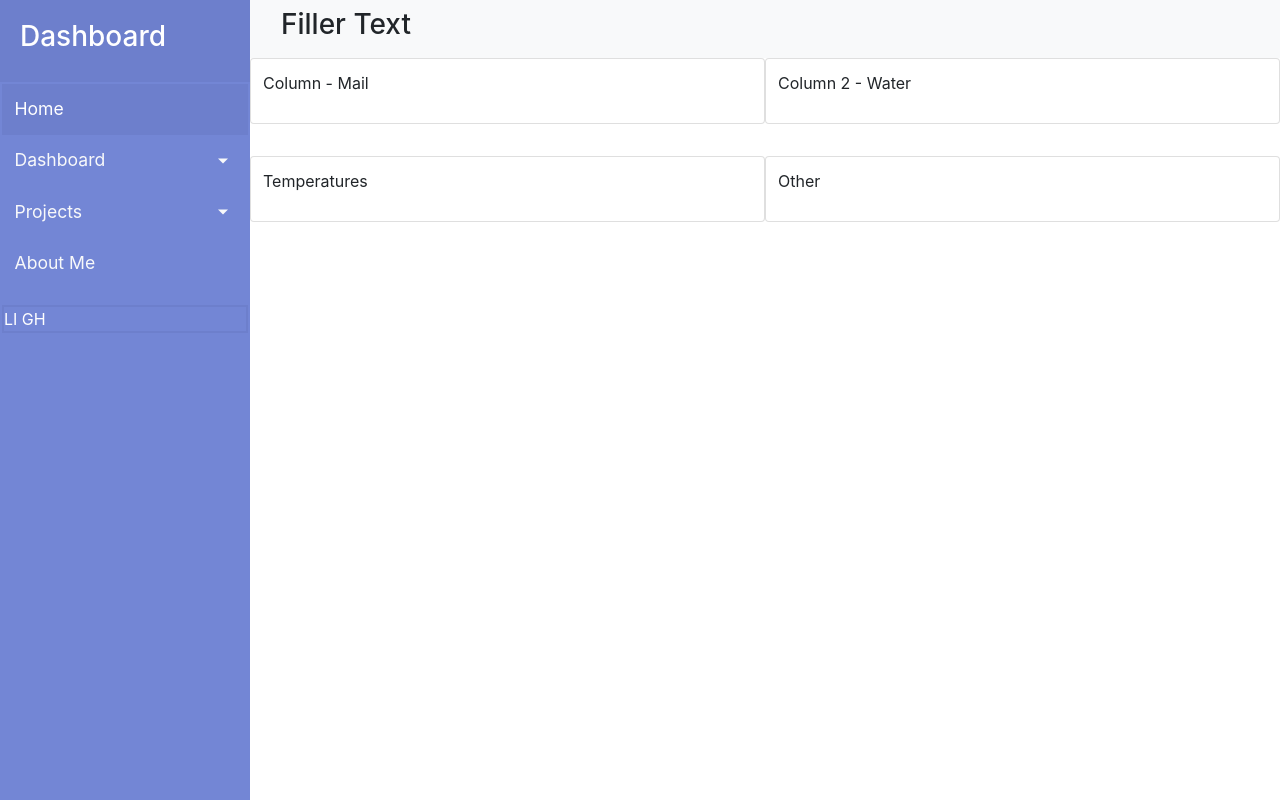
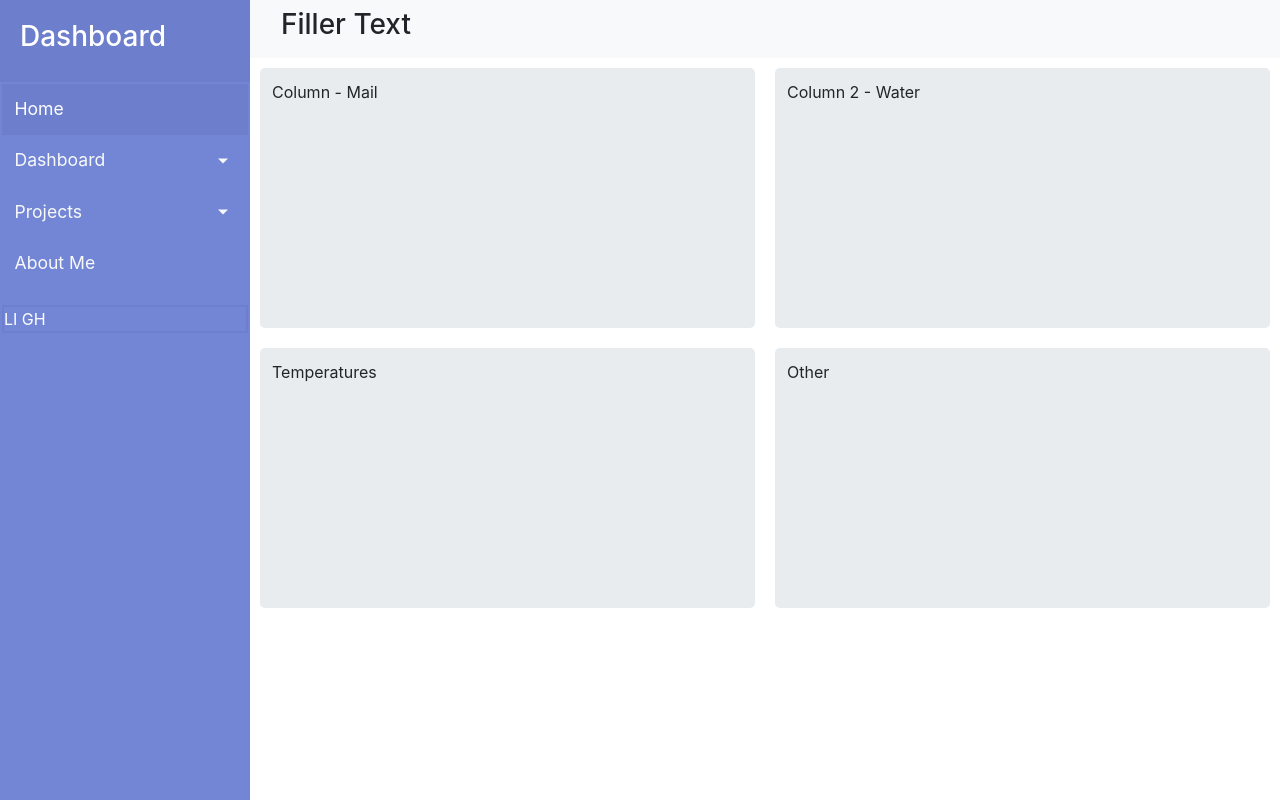
Before and after one commit to yddc902/Home-Automation-Dashboard, a Django app: page / in a window 1280 px wide. Run offline with Django 3.2, Linux system fonts and the light colour scheme; some libraries are stand-ins or nearby versions.

Commit message:
Fixed notification box layout for desktop

```diff
--- a/api_app/static/api_app/css/notification.css
+++ b/api_app/static/api_app/css/notification.css
@@ -1,5 +1,12 @@
 #notification-grid {
-  width: 50%;
+  width: 100%;
+  height: 100%;
   padding: .75rem;
   margin-bottom: 2rem;
 }
+
+.card-container {
+  height: 280px;
+  width: 50%;
+  padding: 10px;
+}
--- a/api_app/templates/base.html
+++ b/api_app/templates/base.html
@@ -67,19 +67,27 @@
 
         <div class="container">
           <div class="row">
-            <div class="card" id="notification-grid">
-              <p>Column - Mail</p>
+            <div class="card-container">
+              <div class="jumbotron" id="notification-grid">
+                <p>Column - Mail</p>
+              </div>
             </div>
-            <div class="card" id="notification-grid">
-              <p>Column 2 - Water</p>
+            <div class="card-container">
+              <div class="jumbotron" id="notification-grid">
+                <p>Column 2 - Water</p>
+              </div>
             </div>
           </div>
           <div class="row">
-            <div class="card" id="notification-grid">
-              <p>Temperatures</p>
+            <div class="card-container">
+              <div class="jumbotron" id="notification-grid">
+                <p>Temperatures</p>
+              </div>
             </div>
-            <div class="card" id="notification-grid">
-              <p>Other</p>
+            <div class="card-container">
+              <div class="jumbotron" id="notification-grid">
+                <p>Other</p>
+              </div>
             </div>
           </div>
         </div>
```
